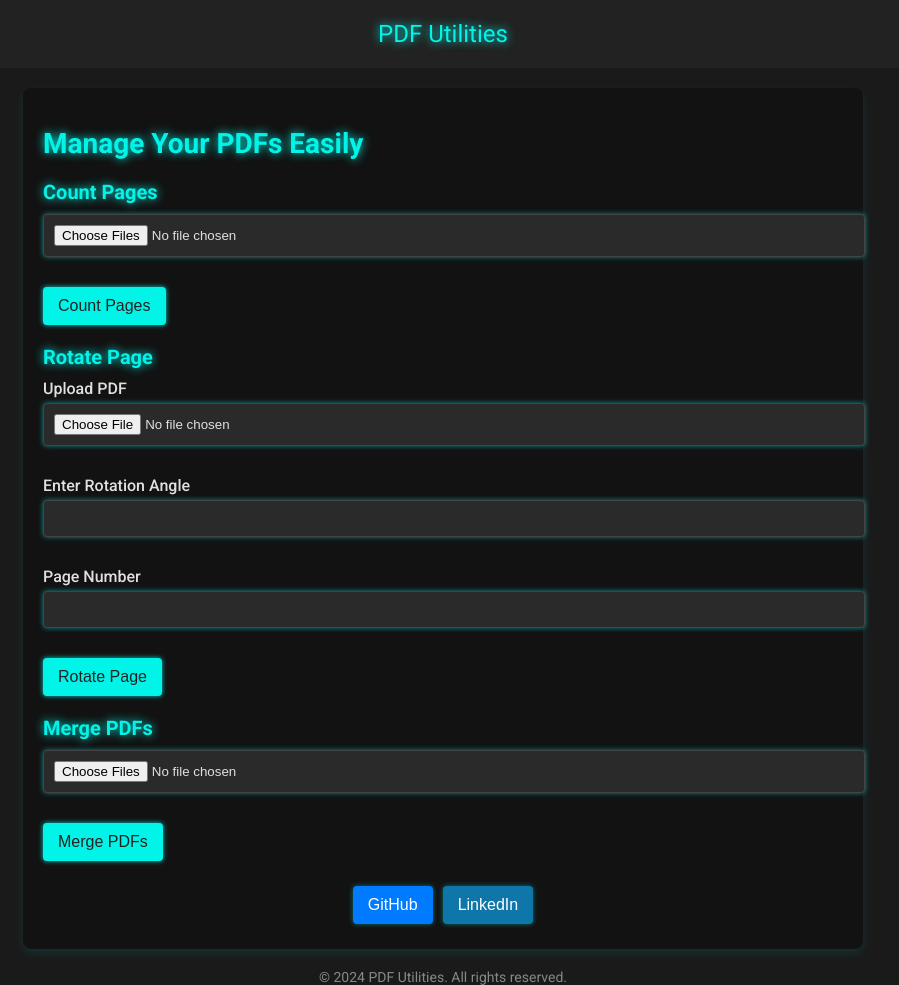
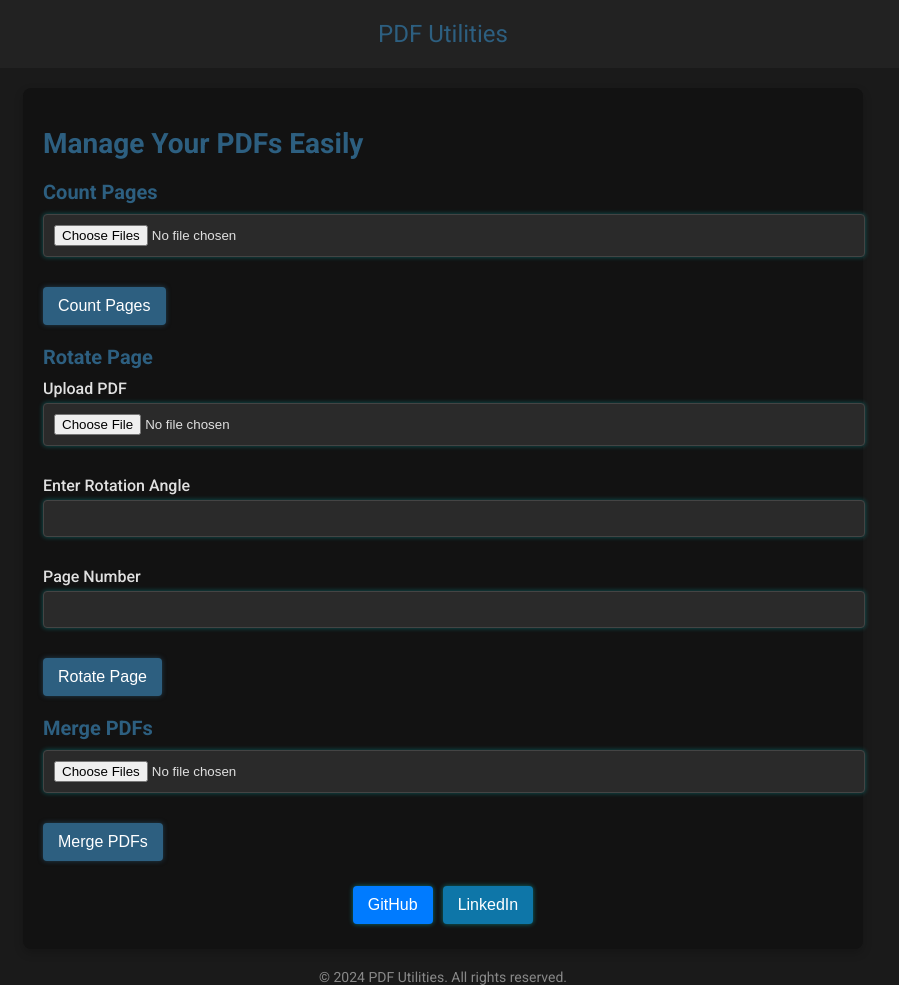
Before and after one commit to vvvv5215/PDF_Utilitlies, a Flask app: page / in a window 1280 px wide. Shown: the whole page, without its empty margins (197-1096 px from the left). Run offline with Flask 3, Linux system fonts and the light colour scheme; parts of the project's set-up code (start-up, migrations or seed data) failed here and were passed over.

Commit message:
Update index.html

```diff
--- a/templates/index.html
+++ b/templates/index.html
@@ -17,11 +17,10 @@
 
         header {
             background-color: #222222; /* dark grey background */
-            color: #00f5e8; /* neon cyan text */
+            color: #2d5f80; /* darker blue */
             padding: 20px 10px;
             text-align: center;
             font-size: 24px;
-            text-shadow: 0 0 10px #00f5e8; /* glowing effect */
         }
 
         main {
@@ -30,22 +29,20 @@
             padding: 20px;
             background: #121212; /* almost black background */
             border-radius: 8px;
-            box-shadow: 0 4px 10px rgba(0, 255, 255, 0.1); /* subtle glow */
+            box-shadow: 0 4px 10px rgba(0, 0, 0, 0.2); /* subtle shadow */
         }
 
         h1 {
             font-size: 28px;
             margin-bottom: 20px;
-            color: #00f5e8; /* neon cyan */
-            text-shadow: 0 0 10px #00f5e8;
+            color: #2d5f80; /* darker blue */
         }
 
         h2 {
             font-size: 20px;
             margin-top: 20px;
             margin-bottom: 10px;
-            color: #00f5e8; /* neon cyan */
-            text-shadow: 0 0 10px #00f5e8;
+            color: #2d5f80; /* darker blue */
         }
 
         .form-group {
@@ -67,29 +64,29 @@
             border-radius: 4px;
             background-color: #2a2a2a; /* dark background */
             color: #e0e0e0;
-            box-shadow: 0 0 5px rgba(0, 255, 255, 0.5); /* glowing border */
+            box-shadow: 0 0 5px rgba(0, 255, 255, 0.3); /* subtle glow effect */
         }
 
         input[type="file"]:focus, input[type="number"]:focus {
             outline: none;
-            border-color: #00f5e8; /* neon cyan border on focus */
-            box-shadow: 0 0 10px rgba(0, 255, 255, 0.8); /* glowing effect */
+            border-color: #2d5f80; /* darker blue on focus */
+            box-shadow: 0 0 10px rgba(45, 95, 128, 0.7); /* subtle glowing effect */
         }
 
         button {
-            background-color: #00f5e8; /* neon cyan */
-            color: #222222; /* dark text */
+            background-color: #2d5f80; /* darker blue */
+            color: white;
             border: none;
             padding: 10px 15px;
             border-radius: 4px;
             font-size: 16px;
             cursor: pointer;
-            box-shadow: 0 0 5px rgba(0, 255, 255, 0.8); /* glowing button */
+            box-shadow: 0 0 5px rgba(45, 95, 128, 0.6); /* subtle glow */
         }
 
         button:hover {
-            background-color: #00e6cc; /* brighter cyan on hover */
-            box-shadow: 0 0 15px rgba(0, 255, 255, 1);
+            background-color: #234a68; /* darker blue on hover */
+            box-shadow: 0 0 10px rgba(45, 95, 128, 1); /* stronger glow */
         }
 
         .message {
@@ -97,9 +94,9 @@
             padding: 10px;
             border-radius: 4px;
             background-color: #333333; /* dark background for message */
-            color: #00f5e8; /* neon cyan text */
+            color: #2d5f80; /* darker blue text */
             font-size: 14px;
-            box-shadow: 0 0 5px rgba(0, 255, 255, 0.3); /* glowing effect */
+            box-shadow: 0 0 5px rgba(45, 95, 128, 0.3); /* subtle glow */
         }
 
         footer {
@@ -116,12 +113,12 @@
             border: none;
             padding: 10px 15px;
             border-radius: 4px;
-            box-shadow: 0 0 5px rgba(0, 255, 255, 0.4); /* glowing blue */
+            box-shadow: 0 0 5px rgba(0, 255, 255, 0.4); /* subtle glow */
         }
 
         .social-buttons button:hover {
             background-color: #0056b3; /* darker blue on hover */
-            box-shadow: 0 0 10px rgba(0, 255, 255, 0.7); /* glowing blue on hover */
+            box-shadow: 0 0 10px rgba(0, 255, 255, 0.7); /* stronger glow */
         }
 
         .social-buttons button:nth-child(2) {
@@ -130,7 +127,7 @@
 
         .social-buttons button:nth-child(2):hover {
             background-color: #084a71;
-            box-shadow: 0 0 10px rgba(0, 255, 255, 0.6); /* glowing LinkedIn effect */
+            box-shadow: 0 0 10px rgba(0, 255, 255, 0.6); /* subtle glow effect */
         }
 
         .social-buttons {
```
